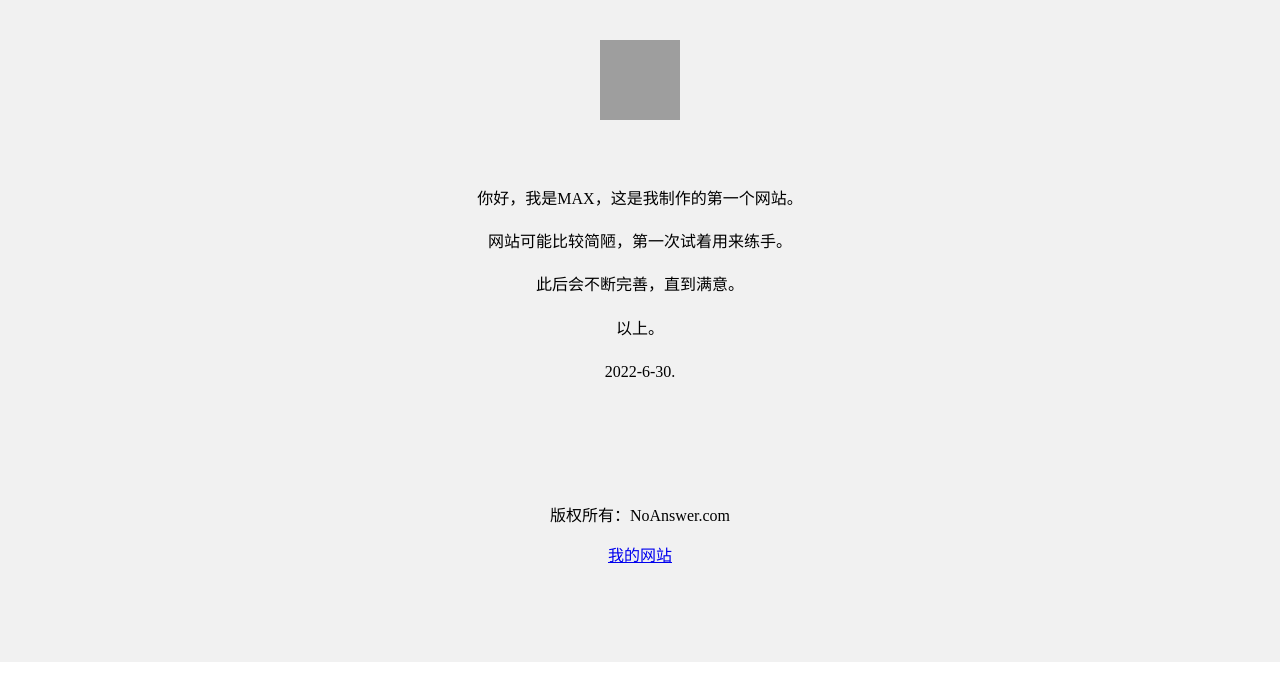
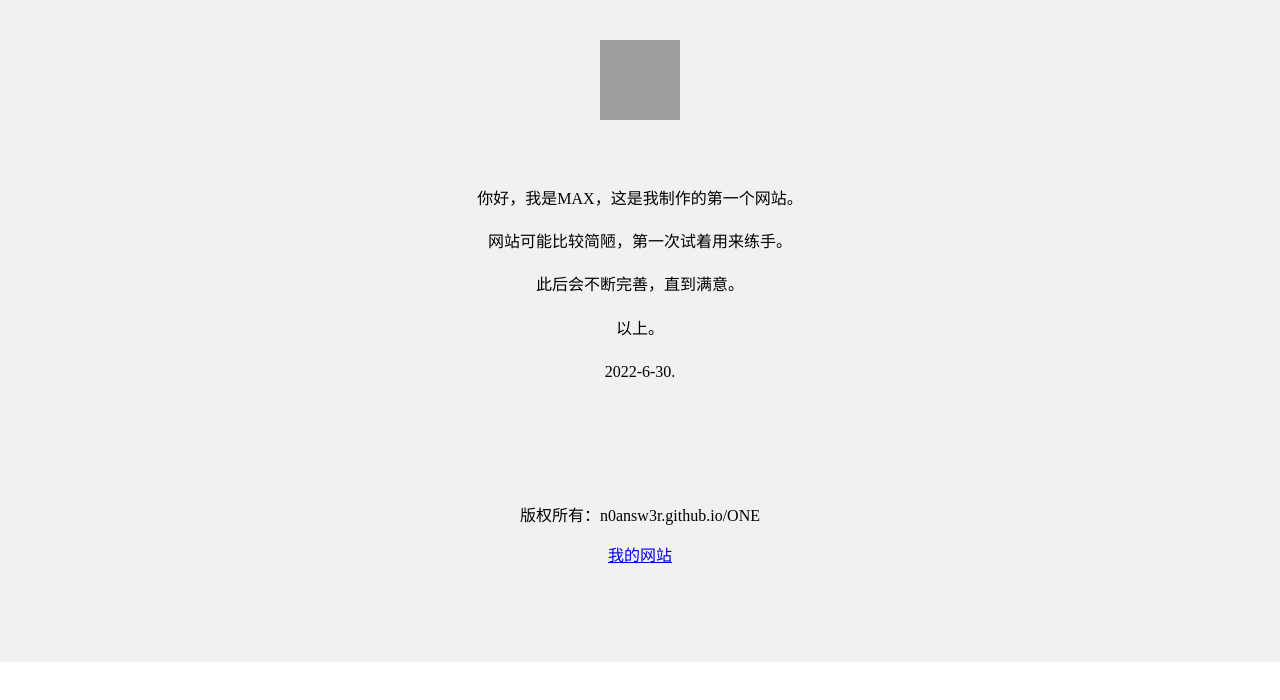
Before and after one commit to N0ANSW3R/ONE, a plain HTML site: page index.html in a window 1280 px wide. Drawn offline with Linux system fonts and the light colour scheme; grey boxes are pictures that could not be loaded.

Commit message:
Update index.html

```diff
--- a/index.html
+++ b/index.html
@@ -33,7 +33,7 @@ line-height:1.7;">
 text-align:center;
 padding:40px;
 front-size:12px;">
-<p>版权所有：NoAnswer.com</p>
+<p>版权所有：n0answ3r.github.io/ONE</p>
 <a href="https://n0answ3r.github.io/ONE/">我的网站</p>
 </div>
 </body>
```
